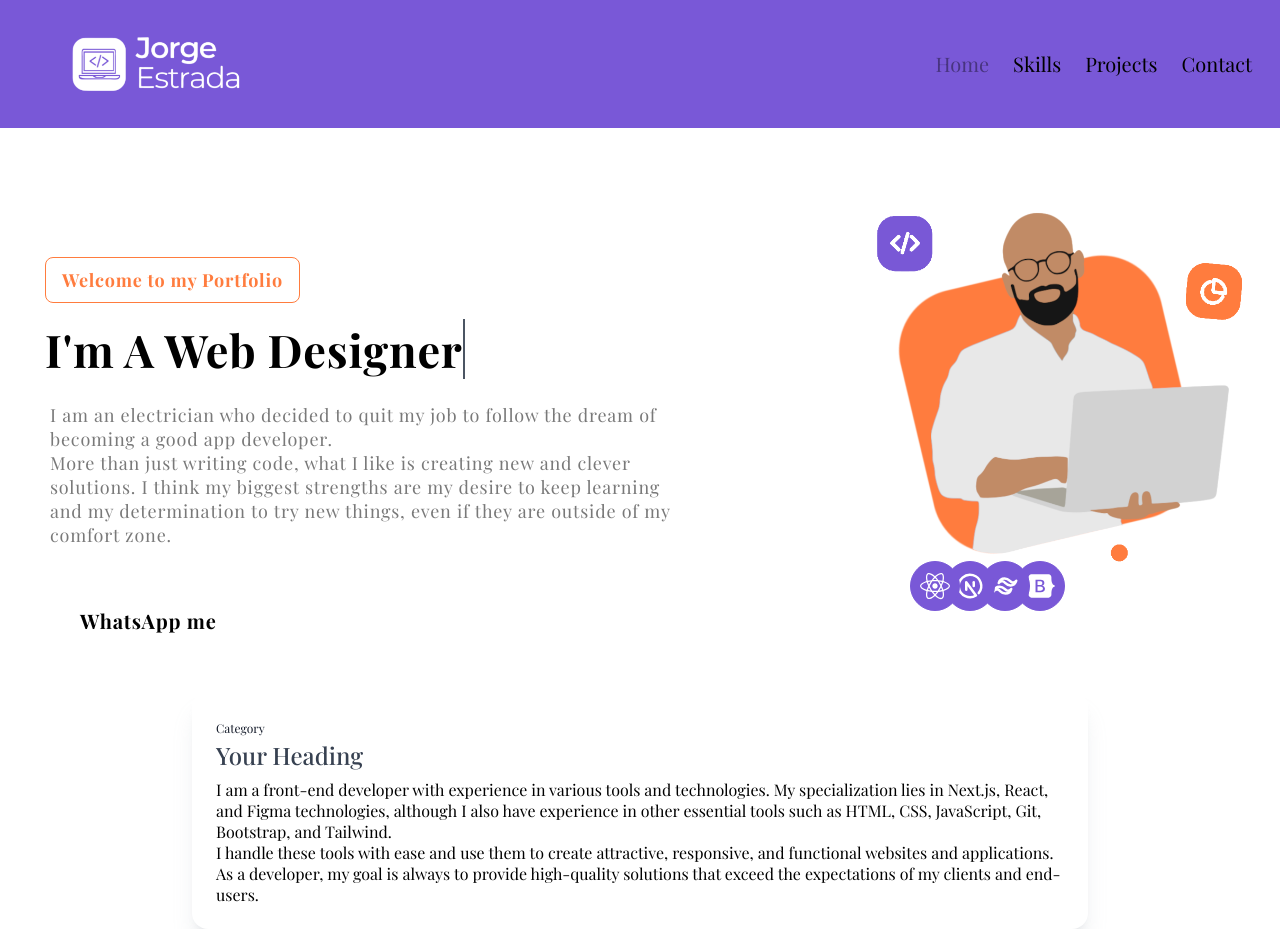
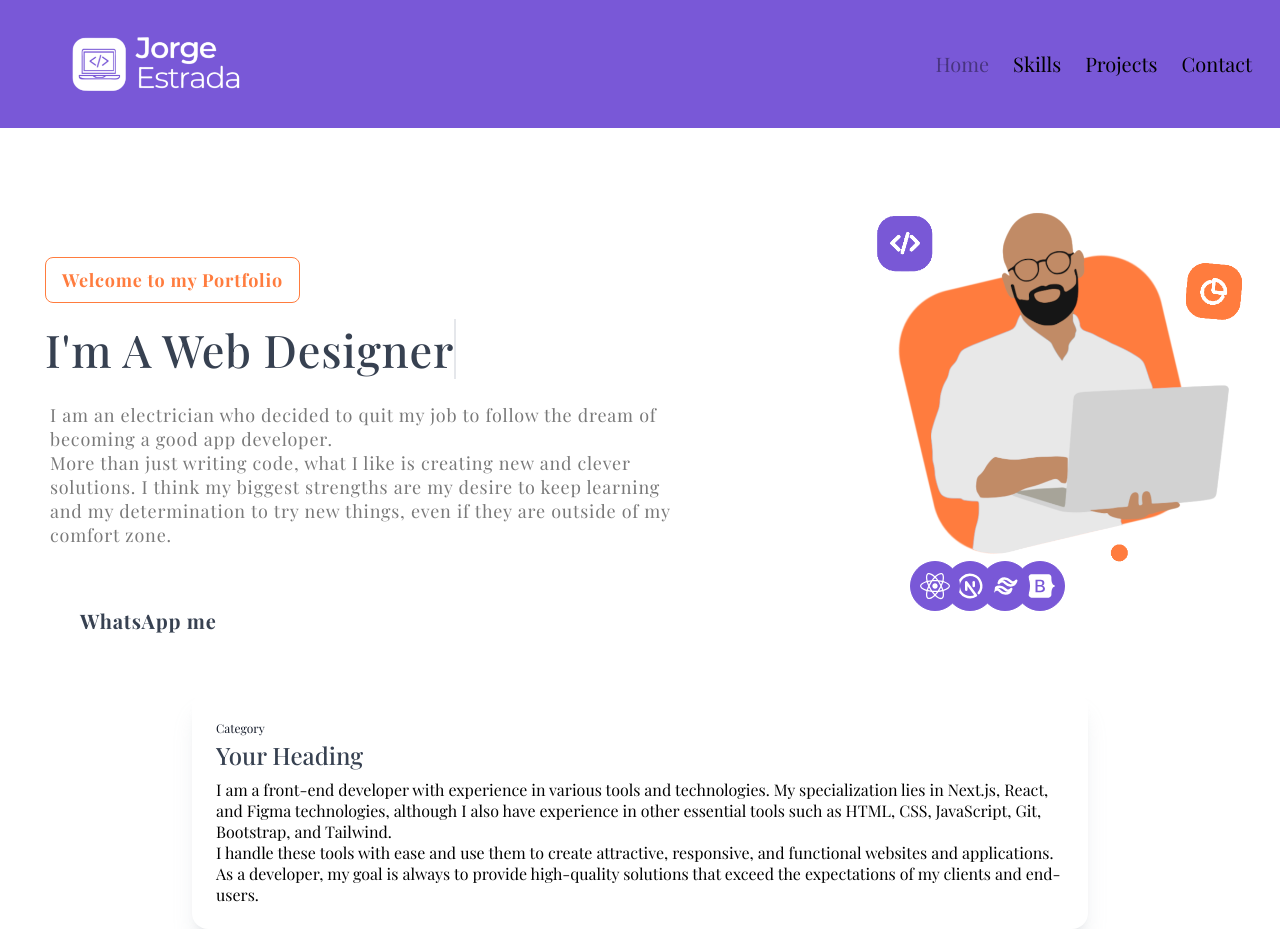
Before and after one commit to jorgeProgramaEn5/next-portfolio, a Next.js app: page / in a window 1280 px wide. Built offline with nearby package versions, Linux system fonts and the light colour scheme; a web font is replaced by a local one.

Commit message:
add skills-2

```diff
--- a/src/Components/Banner.jsx
+++ b/src/Components/Banner.jsx
@@ -66,8 +66,8 @@ export const Banner = ()=>{
                   <span className='inline-block font-semibold md:font-bold tracking-[0.8px] hover:tracking-[0.9px] text-secondary-100 border border-secondary-100 rounded-lg text-lg mb-4 px-[10px] py-[10px] md:px-4 md:py-2'>
                     Welcome to my Portfolio
                   </span>
-                  <h1 className='text-rotate block text-[18px] md:text-[45px] font-bold tracking-[0.8px] mb-6 '>{`I'm `}
-                    <span className='border-r-[2px] border-gray-600'>{text}</span>
+                  <h1 className='text-rotate block text-[18px] md:text-[45px] font-medium text-gray-700 tracking-[0.8px] mb-6 '>{`I'm `}
+                    <span className='border-r-[2px] font-medium text-gray-700'>{text}</span>
                   </h1>
                   <p className=' text-justify md:text-left hidden md:block text-[18px] tracking-[0.8px] leading-6 text-secondary-400 px-[2px] md:px-[5px]'>
                     I am an electrician who decided to quit my job to follow the dream of becoming a good
@@ -80,7 +80,7 @@ export const Banner = ()=>{
                   </p>
                 </div>
                 <div className='w-full flex justify-center md:justify-start'>
-                  <button className='flex flex-row font-medium md:font-bold text-[18px] md:text-[20px] mt-[30px] md:mt-[60px] tracking-[0.8px] '>
+                  <button className='flex flex-row text-2xl text-[18px] text-gray-700 md:font-bold md:text-[20px] mt-[30px] md:mt-[60px] tracking-[0.8px] '>
                       <span className='flex flex-row'>
                         <BsWhatsapp size={25} className='animate-pinggg text-secondary-300 mr-[10px]' />
                         <a href='https://wa.me/+5359106524?text=Hola%20Jorge!%20Necesitamos%20de%20tus%20servicios'>WhatsApp me</a>
--- a/src/Components/Skills.jsx
+++ b/src/Components/Skills.jsx
@@ -9,7 +9,7 @@ export function Skills() {
 
             <div className="p-6">
                 <small className="text-gray-900 text-xs">Category</small>
-                <h1 className="text-2xl font-medium text-gray-700 pb-2">Your Heading</h1>
+                <h1 className=" text-[18px] md:text-2xl font-medium text-gray-700 pb-2">Your Heading</h1>
                 <p>
                   I am a front-end developer with experience in various tools and technologies.
                   My specialization lies in Next.js, React, and Figma technologies, although
```
